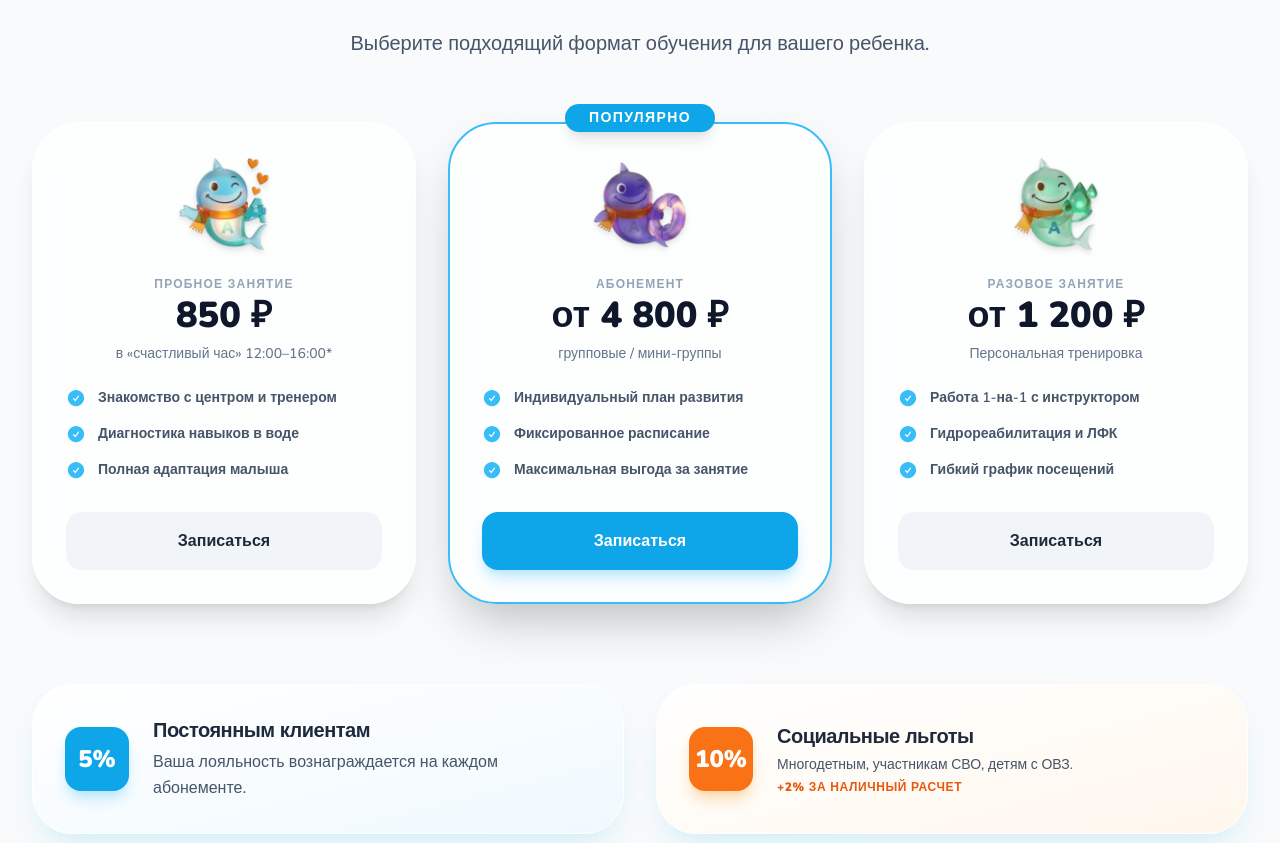
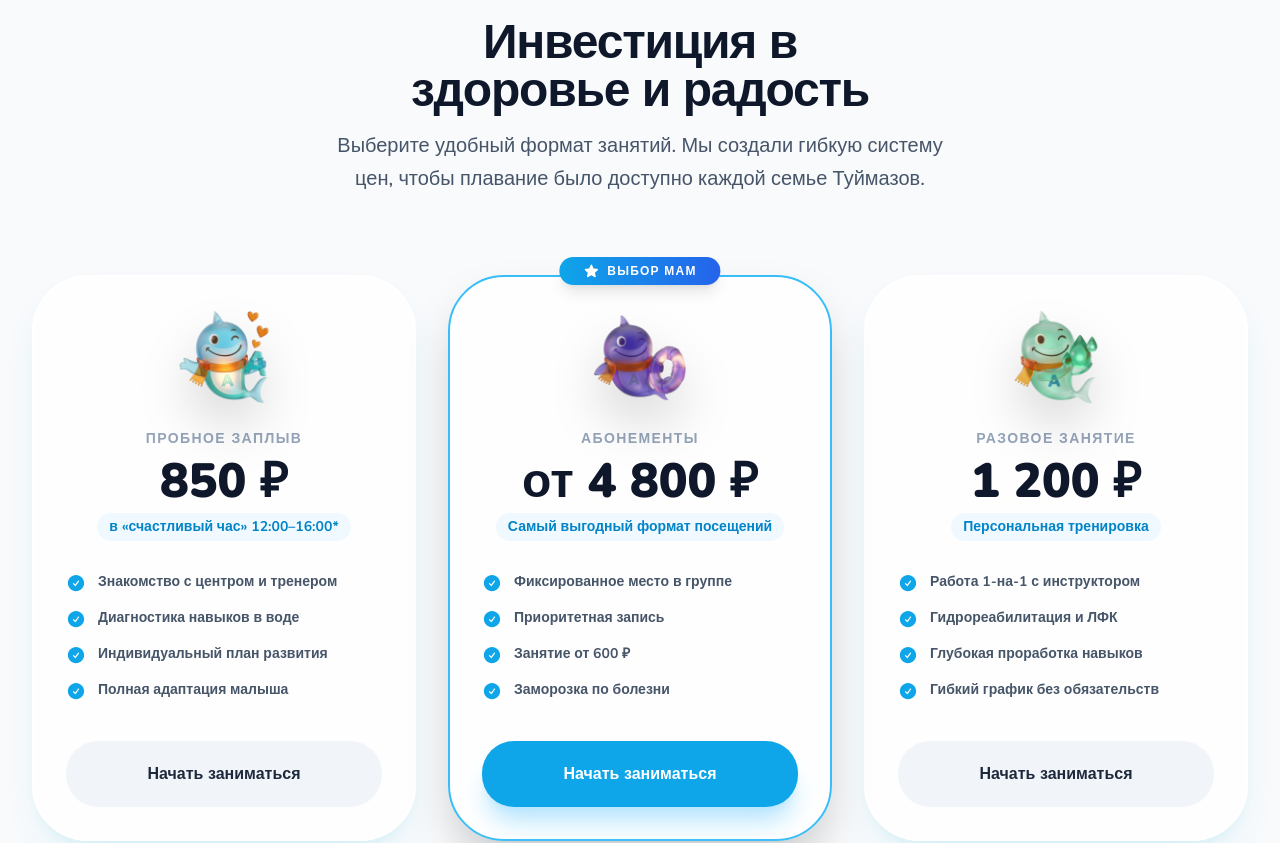
Before and after one commit to peexthree/Akulenok, a Next.js app: page / in a window 1280 px wide. Shown: the part 11020-11863 px from the top of the page. Built offline with nearby package versions, Linux system fonts and the light colour scheme.

Commit message:
Update pricing.js

```diff
--- a/components/pricing.js
+++ b/components/pricing.js
@@ -1,20 +1,22 @@
 "use client";
 import React from "react";
 import Container from "./container";
+import SectionTitle from "./sectionTitle"; // Исправил регистр для Vercel
 import { motion } from "framer-motion";
 import Link from "next/link";
 import Image from "next/image";
-import { CheckCircleIcon } from "@heroicons/react/24/solid";
+import { CheckCircleIcon, StarIcon } from "@heroicons/react/24/solid";
 
 const pricingData = [
   {
     id: 1,
-    title: "Пробное занятие",
+    title: "Пробное заплыв",
     price: "850 ₽",
     description: "в «счастливый час» 12:00–16:00*",
     features: [
       "Знакомство с центром и тренером",
       "Диагностика навыков в воде",
+      "Индивидуальный план развития",
       "Полная адаптация малыша"
     ],
     highlight: false,
@@ -22,13 +24,14 @@ const pricingData = [
   },
   {
     id: 2,
-    title: "Абонемент",
-    price: "от 4 800 ₽", // Игорь, поставь реальную минималку
-    description: "групповые / мини‑группы",
+    title: "Абонементы",
+    price: "от 4 800 ₽",
+    description: "Самый выгодный формат посещений",
     features: [
-      "Индивидуальный план развития",
-      "Фиксированное расписание",
-      "Максимальная выгода за занятие"
+      "Фиксированное место в группе",
+      "Приоритетная запись",
+      "Занятие от 600 ₽",
+      "Заморозка по болезни"
     ],
     highlight: true,
     icon: "/img/3d-icons/service-4-mascot.webp"
@@ -36,36 +39,31 @@ const pricingData = [
   {
     id: 3,
     title: "Разовое занятие",
-    price: "от 1 200 ₽",
+    price: "1 200 ₽",
     description: "Персональная тренировка",
     features: [
       "Работа 1-на-1 с инструктором",
       "Гидрореабилитация и ЛФК",
-      "Гибкий график посещений"
+      "Глубокая проработка навыков",
+      "Гибкий график без обязательств"
     ],
     highlight: false,
     icon: "/img/3d-icons/service-2-mascot.webp"
   },
 ];
 
-function Pricing() {
+export default function Pricing() {
   return (
-    <section className="py-24 bg-slate-50 relative overflow-hidden">
+    <section className="py-24 bg-slate-50 relative overflow-hidden" id="pricing">
       <Container>
-        <div className="text-center max-w-2xl mx-auto mb-16">
-          <motion.h2
-            initial={{ opacity: 0, y: 20 }}
-            whileInView={{ opacity: 1, y: 0 }}
-            className="text-4xl sm:text-5xl font-black text-slate-900 mb-6"
-          >
-            Стоимость занятий
-          </motion.h2>
-          <p className="text-xl text-slate-600 font-medium">
-            Выберите подходящий формат обучения для вашего ребенка.
-          </p>
-        </div>
+        <SectionTitle
+          pretitle="Стоимость"
+          title="Инвестиция в здоровье и радость"
+        >
+          Выберите удобный формат занятий. Мы создали гибкую систему цен, чтобы плавание было доступно каждой семье Туймазов.
+        </SectionTitle>
 
-        <div className="grid gap-8 md:grid-cols-3 items-stretch">
+        <div className="grid gap-8 md:grid-cols-3 items-stretch mt-16">
           {pricingData.map((item) => (
             <motion.div
               key={item.id}
@@ -73,86 +71,93 @@ function Pricing() {
               whileInView={{ opacity: 1, y: 0 }}
               viewport={{ once: true }}
               whileHover={{ y: -12 }}
-              className={`relative flex flex-col p-8 rounded-[3rem] transition-all duration-500 bg-white/70 backdrop-blur-xl border-2 ${
+              className={`relative flex flex-col p-8 rounded-[3.5rem] transition-all duration-500 bg-white/80 backdrop-blur-xl border-2 ${
                 item.highlight
                 ? "border-sky-400 shadow-2xl scale-105 z-10 bg-white"
-                : "border-white shadow-xl hover:shadow-2xl"
+                : "border-white shadow-soft hover:shadow-xl"
               }`}
             >
               {item.highlight && (
-                <div className="absolute -top-5 left-1/2 -translate-x-1/2 bg-sky-500 text-white px-6 py-1 rounded-full text-sm font-black uppercase tracking-widest shadow-lg">
-                  Популярно
+                <div className="absolute -top-5 left-1/2 -translate-x-1/2 bg-gradient-to-r from-sky-500 to-blue-600 text-white px-6 py-1.5 rounded-full text-xs font-black uppercase tracking-widest shadow-lg flex items-center gap-2">
+                  <StarIcon className="h-4 w-4" />
+                  Выбор мам
                 </div>
               )}
 
-              {/* 3D Иконка тарифа */}
-              <div className="relative w-24 h-24 mx-auto mb-6">
-                <Image src={item.icon} alt={item.title} fill className="object-contain drop-shadow-md" />
+              {/* 3D Иконка */}
+              <div className="relative w-24 h-24 mx-auto mb-6 drop-shadow-2xl">
+                <Image src={item.icon} alt={item.title} fill className="object-contain" unoptimized />
               </div>
 
-              <div className="text-center mb-6">
-                <div className="text-xs uppercase font-black text-slate-400 tracking-widest mb-1">{item.title}</div>
-                <div className="text-4xl font-black text-slate-900">{item.price}</div>
-                <div className="text-sm text-slate-500 mt-2 font-medium">{item.description}</div>
+              <div className="text-center mb-8">
+                <h3 className="text-sm uppercase font-black text-slate-400 tracking-widest mb-2">{item.title}</h3>
+                <div className="text-5xl font-black text-slate-900 mb-2">{item.price}</div>
+                <p className="text-sm text-sky-600 font-bold bg-sky-50 py-1 px-3 rounded-full inline-block">
+                  {item.description}
+                </p>
               </div>
 
-              <ul className="space-y-4 mb-8 flex-grow">
+              <ul className="space-y-4 mb-10 flex-grow">
                 {item.features.map((feature, i) => (
                   <li key={i} className="flex items-start gap-3">
-                    <CheckCircleIcon className="h-5 w-5 text-sky-400 shrink-0" />
-                    <span className="text-slate-600 text-sm font-semibold">{feature}</span>
+                    <CheckCircleIcon className="h-5 w-5 text-sky-500 shrink-0" />
+                    <span className="text-slate-600 text-sm font-bold leading-tight">{feature}</span>
                   </li>
                 ))}
               </ul>
 
               <Link
-                href="#lead-form"
-                className={`w-full py-4 rounded-2xl font-black text-center transition-all duration-300 ${
+                href="#contacts"
+                className={`w-full py-5 rounded-[2rem] font-black text-center transition-all duration-300 transform active:scale-95 ${
                   item.highlight
-                    ? "bg-sky-500 text-white shadow-sky-200 shadow-lg hover:bg-sky-600 hover:shadow-xl"
+                    ? "bg-sky-500 text-white shadow-sky-200 shadow-xl hover:bg-sky-600"
                     : "bg-slate-100 text-slate-800 hover:bg-slate-200"
                 }`}
               >
-                Записаться
+                Начать заниматься
               </Link>
             </motion.div>
           ))}
         </div>
 
-        {/* Блок скидок в стиле Apple-карточек */}
+        {/* Секция лояльности */}
         <div className="mt-20 grid md:grid-cols-2 gap-8">
           <motion.div
             whileHover={{ scale: 1.02 }}
-            className="p-8 rounded-[2.5rem] bg-gradient-to-br from-white to-sky-50 border border-white shadow-soft flex items-center gap-6"
+            className="p-8 rounded-[2.5rem] bg-white border border-slate-100 shadow-soft flex items-center gap-6"
           >
-            <div className="w-16 h-16 bg-sky-500 text-white rounded-2xl flex items-center justify-center text-2xl font-black shadow-lg shadow-sky-200 shrink-0">
+            <div className="w-16 h-16 bg-sky-100 text-sky-600 rounded-3xl flex items-center justify-center text-2xl font-black shrink-0">
               5%
             </div>
             <div>
-              <h4 className="font-black text-xl text-slate-800 mb-1">Постоянным клиентам</h4>
-              <p className="text-slate-600 font-medium">Ваша лояльность вознаграждается на каждом абонементе.</p>
+              <h4 className="font-black text-xl text-slate-800">Постоянным клиентам</h4>
+              <p className="text-slate-500 font-medium text-sm">При продлении абонемента до его завершения.</p>
             </div>
           </motion.div>
 
           <motion.div
             whileHover={{ scale: 1.02 }}
-            className="p-8 rounded-[2.5rem] bg-gradient-to-br from-white to-orange-50 border border-white shadow-soft flex flex-col justify-center"
+            className="p-8 rounded-[2.5rem] bg-white border border-slate-100 shadow-soft flex items-center gap-6"
           >
-            <div className="flex items-center gap-6">
-              <div className="w-16 h-16 bg-orange-500 text-white rounded-2xl flex items-center justify-center text-2xl font-black shadow-lg shadow-orange-200 shrink-0">
-                10%
-              </div>
-              <div>
-                <h4 className="font-black text-xl text-slate-800 mb-1">Социальные льготы</h4>
-                <p className="text-slate-600 font-medium text-sm">Многодетным, участникам СВО, детям с ОВЗ.</p>
-                <p className="text-orange-600 font-black text-xs mt-1 uppercase tracking-wider">+2% за наличный расчет</p>
+            <div className="w-16 h-16 bg-orange-100 text-orange-600 rounded-3xl flex items-center justify-center text-2xl font-black shrink-0">
+              10%
+            </div>
+            <div>
+              <h4 className="font-black text-xl text-slate-800">Социальная поддержка</h4>
+              <p className="text-slate-500 font-medium text-sm">Льготы многодетным и семьям участников СВО.</p>
+              <div className="mt-1 flex items-center gap-2">
+                <span className="text-orange-600 font-black text-[10px] uppercase bg-orange-50 px-2 py-0.5 rounded-md border border-orange-100">
+                  +2% за наличный расчет
+                </span>
               </div>
             </div>
           </motion.div>
         </div>
+
+        <p className="text-center text-slate-400 text-xs mt-12 font-medium">
+          *Предложение «Счастливый час» действует только для новых клиентов центра при первом посещении.
+        </p>
       </Container>
     </section>
   );
 }
-
-export default React.memo(Pricing);
```
